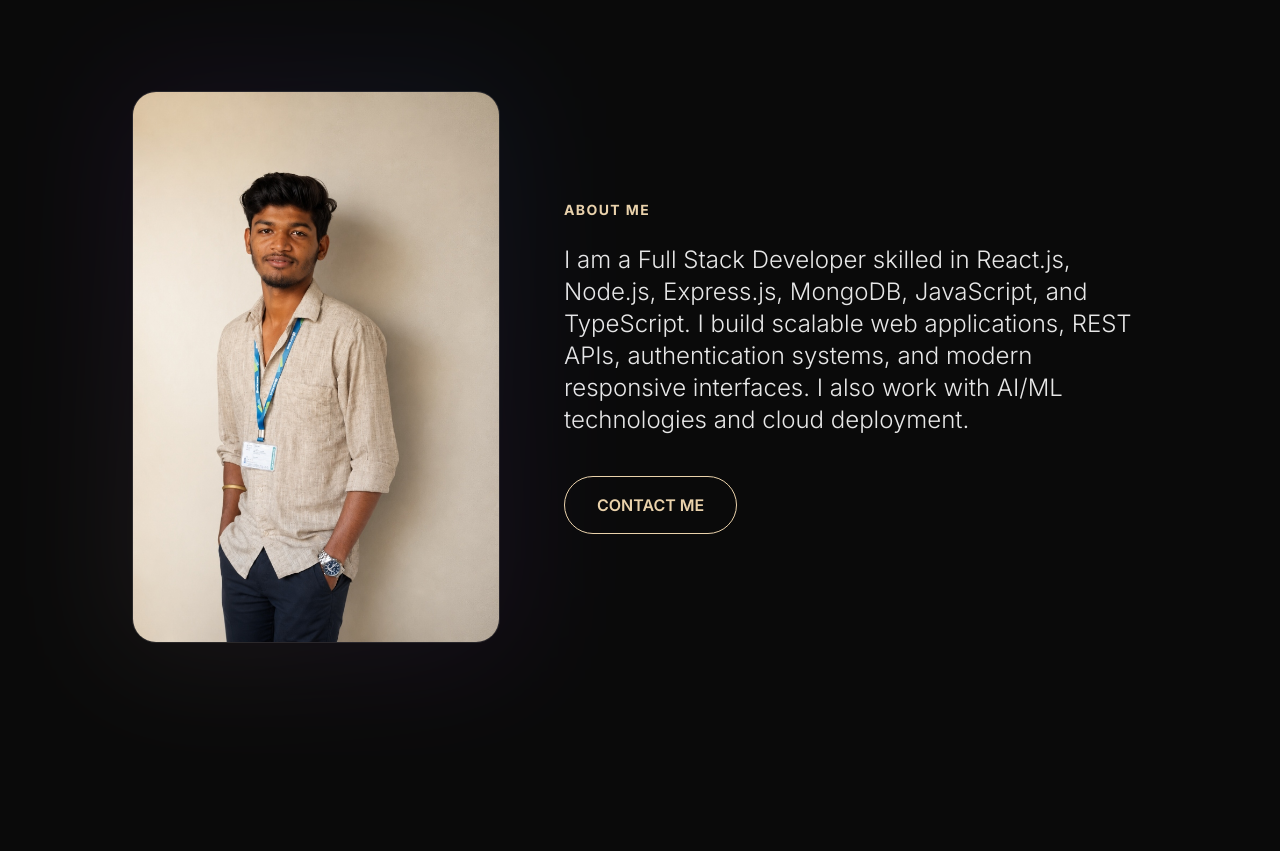
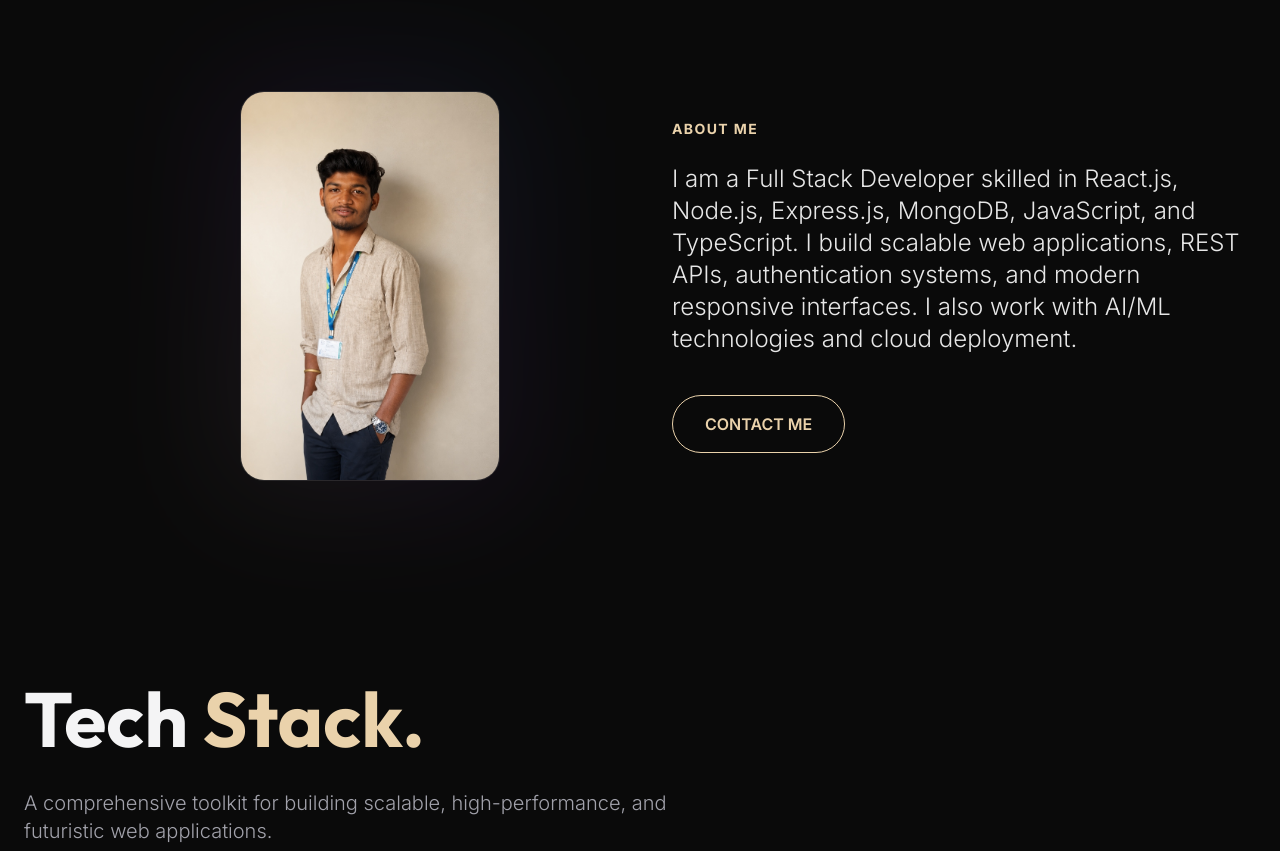
Before and after one commit to Hariom1729/portfolio, a Next.js app: page / in a window 1280 px wide. Shown: the part 1013-1864 px from the top of the page. Built offline with nearby package versions, Linux system fonts and the light colour scheme; no server answers.

Commit message:
style: Reduce About image size by adjusting grid column span

```diff
--- a/sections/about.tsx
+++ b/sections/about.tsx
@@ -26,7 +26,7 @@ export function AboutSection() {
         </motion.div>
 
         <div className="mt-24 grid lg:grid-cols-12 gap-12 lg:gap-16 items-center">
-          <div className="relative lg:col-span-4 lg:col-start-2">
+          <div className="relative lg:col-span-3 lg:col-start-3 md:col-span-5 md:col-start-2">
             {/* Glowing backdrop effect */}
             <div className="absolute -inset-4 bg-gradient-to-tr from-accent/20 via-purple-500/20 to-blue-500/20 blur-3xl opacity-40 rounded-3xl" />
 
@@ -52,7 +52,7 @@ export function AboutSection() {
             whileInView={{ opacity: 1, x: 0 }}
             viewport={{ once: true }}
             transition={{ duration: 0.8, delay: 0.2 }}
-            className="lg:col-span-6"
+            className="lg:col-span-6 lg:col-start-7 md:col-span-6"
           >
             <h4 className="text-accent uppercase tracking-widest text-sm font-bold mb-6">About Me</h4>
             <p className="text-xl md:text-2xl text-white/90 leading-relaxed font-light mb-10">
```
